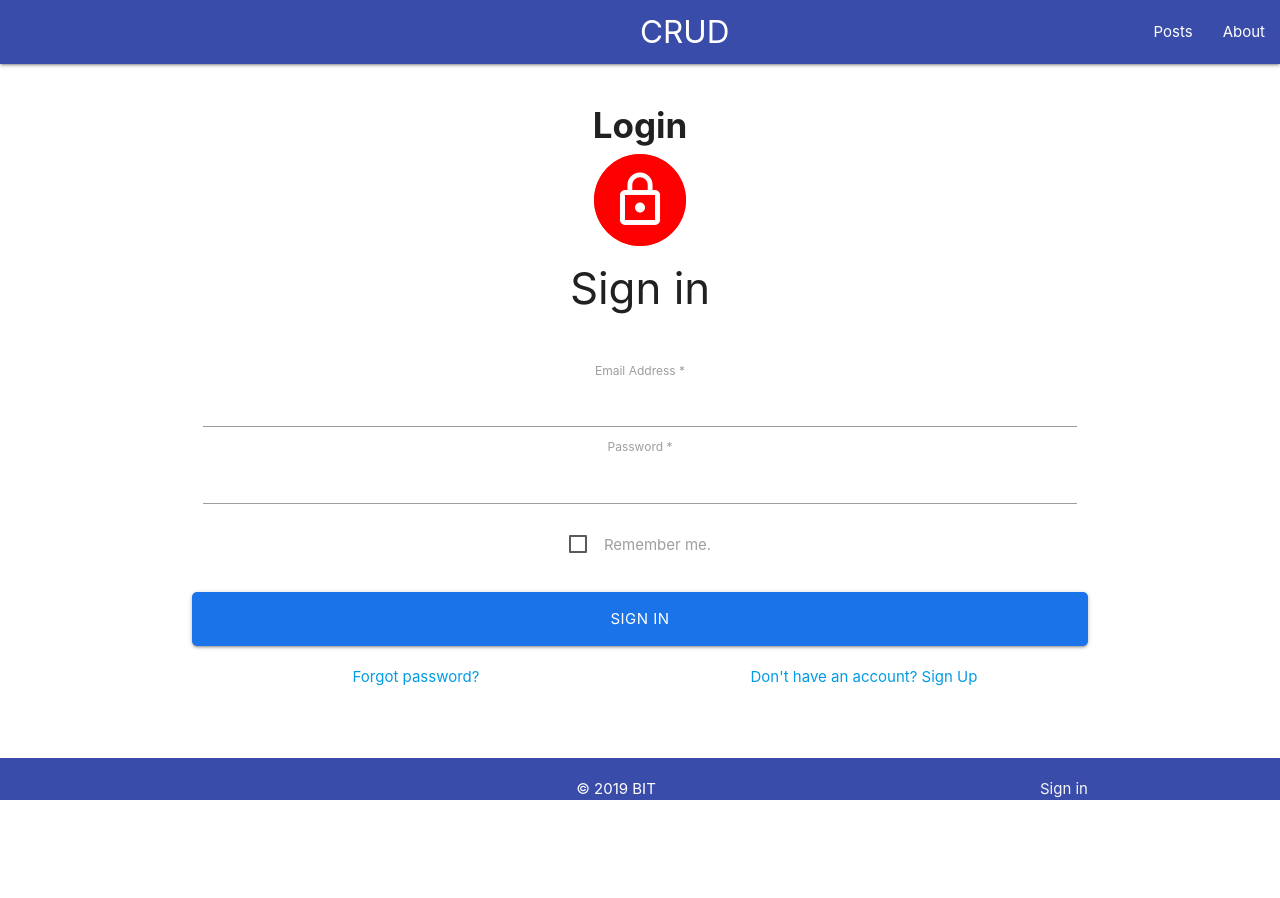
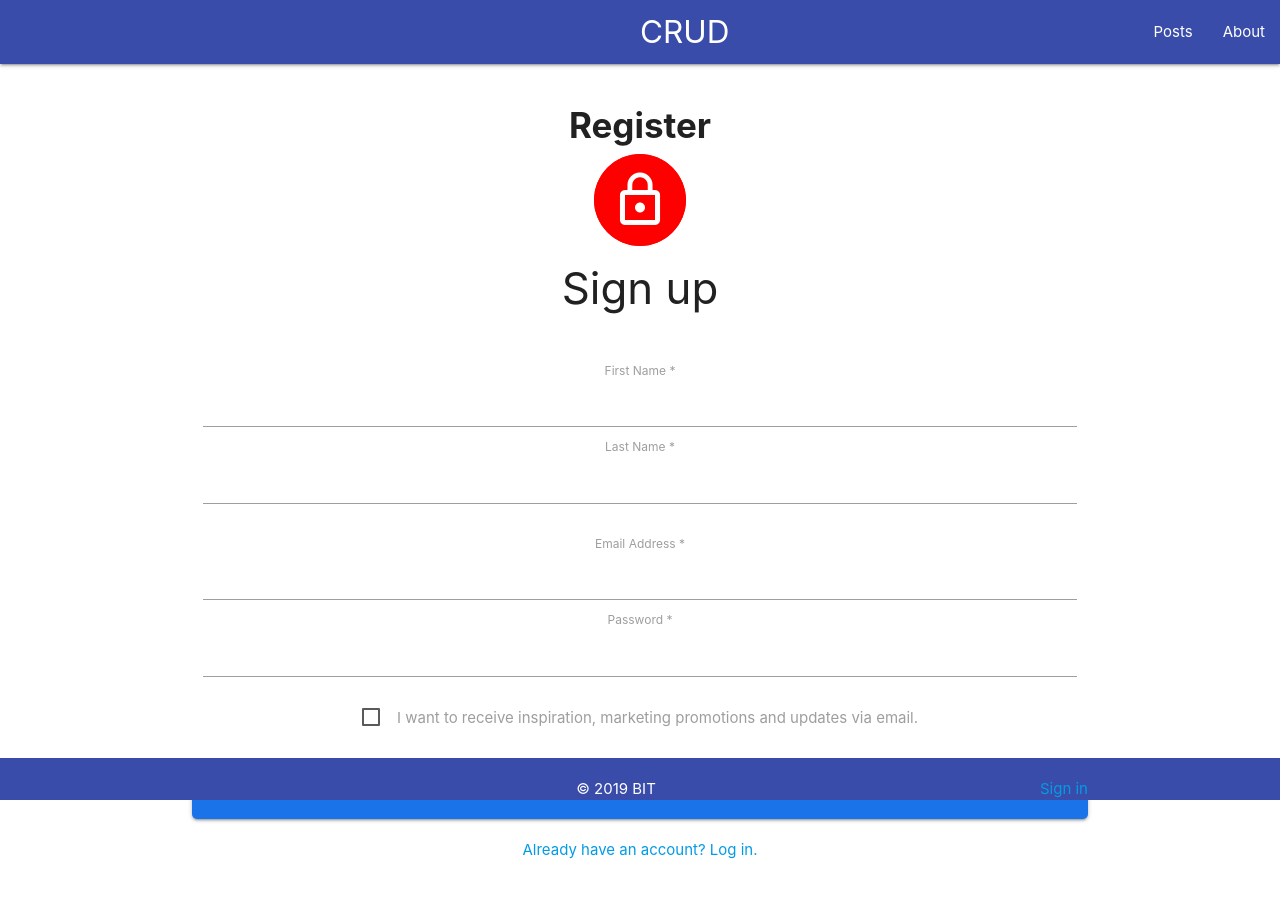
Before and after one commit to Marko1212/BIT-CRUD, a React (Create React App) app: page / in a window 1280 px wide. Shown: the top 898 px of the page. Before the commit the page ends 800 px from the top, so only its background shows below. Built offline with nearby package versions, Linux system fonts and the light colour scheme.

Commit message:
finished sign up and login pages introduced HashRouter into index js file

```diff
--- a/package.json
+++ b/package.json
@@ -6,8 +6,10 @@
     "@testing-library/jest-dom": "^4.2.4",
     "@testing-library/react": "^9.3.2",
     "@testing-library/user-event": "^7.1.2",
+    "bootstrap": "^4.4.1",
     "materialize-css": "^1.0.0-rc.2",
     "react": "^16.12.0",
+    "react-bootstrap": "^1.0.0-beta.16",
     "react-dom": "^16.12.0",
     "react-router-dom": "^5.1.2",
     "react-scripts": "3.3.0"
--- a/src/App.js
+++ b/src/App.js
@@ -1,4 +1,5 @@
 import React from "react";
+import {Route} from "react-router-dom";
 import Header from "./app/components/Header/Header";
 import Footer from "./app/components/Footer/Footer";
 import Register from "./app/pages/Register/Register";
@@ -8,11 +9,22 @@ import "./App.css";
 function App() {
   return (
     <div className="App">
-      <Header />
-      <Login />
-      <Footer />
+<Header />
+
+<Route exact path='/' component={Register} />
+<Route path='/login' component={Login} />
+{/* <Route exact path='/about' component={AboutPage} />
+<Route path='/posts' component={PostsPage} /> */}
+<Footer />
     </div>
   );
 }
 
 export default App;
+
+
+
+/*
+<Header />
+<Login />
+<Footer /> */
--- a/src/app/components/Footer/Footer.js
+++ b/src/app/components/Footer/Footer.js
@@ -1,13 +1,13 @@
 import React from "react";
 import "./Footer.css";
+import { Link } from 'react-router-dom';
+
 const Footer = () => {
   return (
     <footer className="page-footer">
       <div className="container">
         © {new Date().getFullYear()} BIT
-        <a className="grey-text text-lighten-4 right" href="#!">
-          Sign in
-        </a>
+        <span className="grey-text text-lighten-4 right"><Link to='/login'>Sign in</Link></span>
       </div>
     </footer>
   );
--- a/src/app/components/Header/Header.js
+++ b/src/app/components/Header/Header.js
@@ -1,19 +1,20 @@
 import React from "react";
 import "./Header.css";
+import { Link } from 'react-router-dom';
 
 const Header = props => {
   return (
     <nav>
       <div className="nav-wrapper">
-        <a href="#/" className="left brand-logo">
+        <span className="left brand-logo">
           CRUD
-        </a>
+        </span>
         <ul id="nav-mobile" className="right hide-on-med-and-down">
           <li>
-            <a href="#/">Posts</a>
+          <Link to='/posts'>Posts</Link>
           </li>
           <li>
-            <a href="#/">About</a>
+          <Link to='/about'>About</Link>
           </li>
         </ul>
       </div>
--- a/src/app/pages/Login/Login.js
+++ b/src/app/pages/Login/Login.js
@@ -4,6 +4,7 @@ import FormTitle from "../../components/FormTitle/FormTitle";
 import Input from "../../components/Input/Input";
 import Checkbox from "../../components/Checkbox/CheckBox";
 import Button from "../../components/Button/Button";
+import { Link } from 'react-router-dom';
 
 class Login extends React.Component {
   constructor(props) {
@@ -36,12 +37,12 @@ class Login extends React.Component {
           <Button text={"SIGN IN"} />
         </div>
         <div className="row">
-          <div className="col s6">
-            <a href="#/">Forgot password?</a>
-          </div>
-          <div className="col s6">
-            <a href="#/">Don't have an account? Sign Up</a>
-          </div>
+          {/* <div className="col s6"> */}
+          <p><Link to="/">Forgot password?</Link></p>
+          <p><Link to="/">Don't have an account? Sign up.</Link></p>
+          <br />
+          {/* </div> */}
+
         </div>
       </div>
     );
--- a/src/app/pages/Register/Register.js
+++ b/src/app/pages/Register/Register.js
@@ -5,6 +5,7 @@ import Input from "../../components/Input/Input";
 import "./Register.css";
 import Checkbox from "../../components/Checkbox/CheckBox";
 import Button from "../../components/Button/Button";
+import { Link } from 'react-router-dom';
 
 class Register extends React.Component {
   constructor(props) {
@@ -24,8 +25,8 @@ class Register extends React.Component {
         </div>
 
         <div className="row">
-          <Input cols={6} type={"text"} label={"First Name *"} />
-          <Input cols={6} type={"text"} label={"Last Name *"} />
+          <Input cols={12} type={"text"} label={"First Name *"} />
+          <Input cols={12} type={"text"} label={"Last Name *"} />
         </div>
 
         <div className="row">
@@ -41,7 +42,12 @@ class Register extends React.Component {
         </div>
         <div className="row">
           <Button text={"SIGN UP"} />
+
         </div>
+        <div className="row">
+        <p><Link to="/login">Already have an account? Log in.</Link></p>
+                </div>
+                <br />
       </div>
     );
   }
--- a/src/index.js
+++ b/src/index.js
@@ -4,6 +4,7 @@ import './index.css';
 import App from './App';
 import * as serviceWorker from './serviceWorker';
 import { HashRouter } from "react-router-dom";
+/* import 'bootstrap/dist/css/bootstrap.min.css'; */
 
 ReactDOM.render(<HashRouter><App /></HashRouter>, document.getElementById('root'));
 
```
Also changed, not shown: 1 other file (tests, documents, lock files or other folders).
